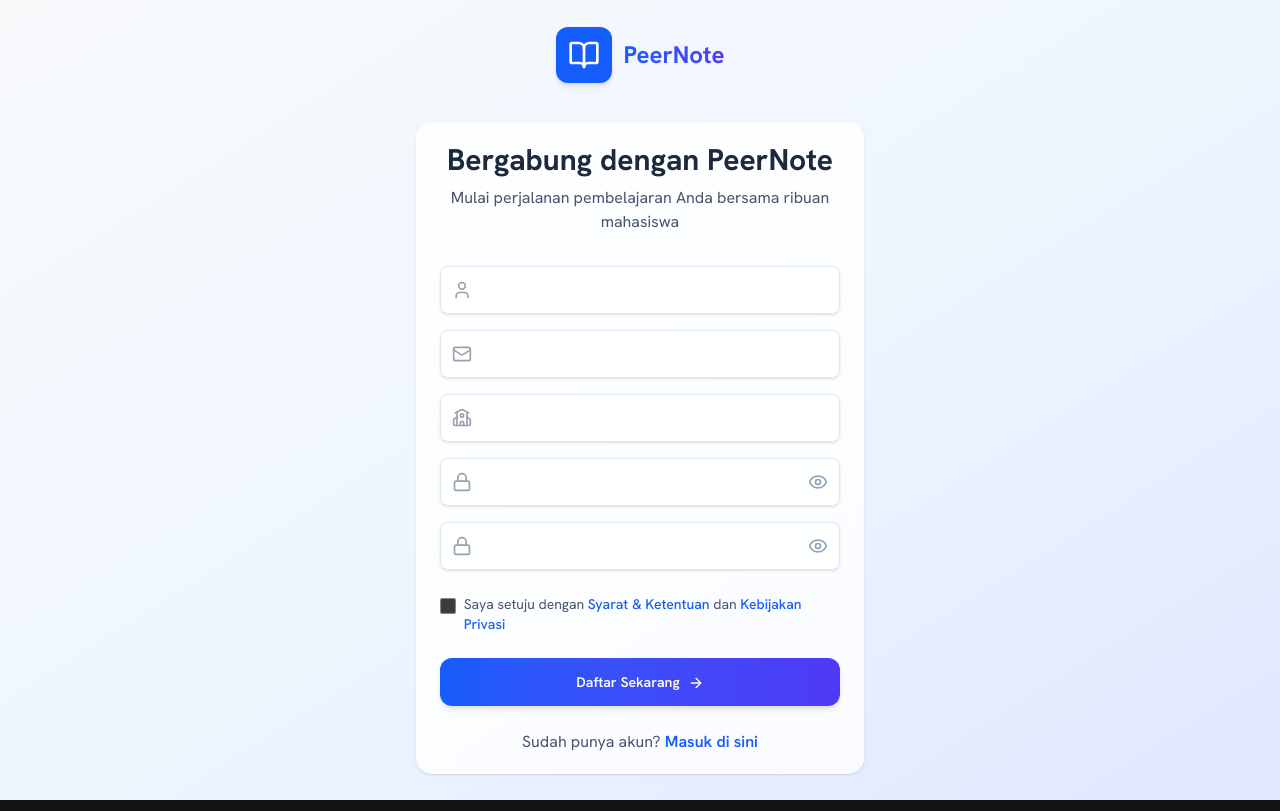
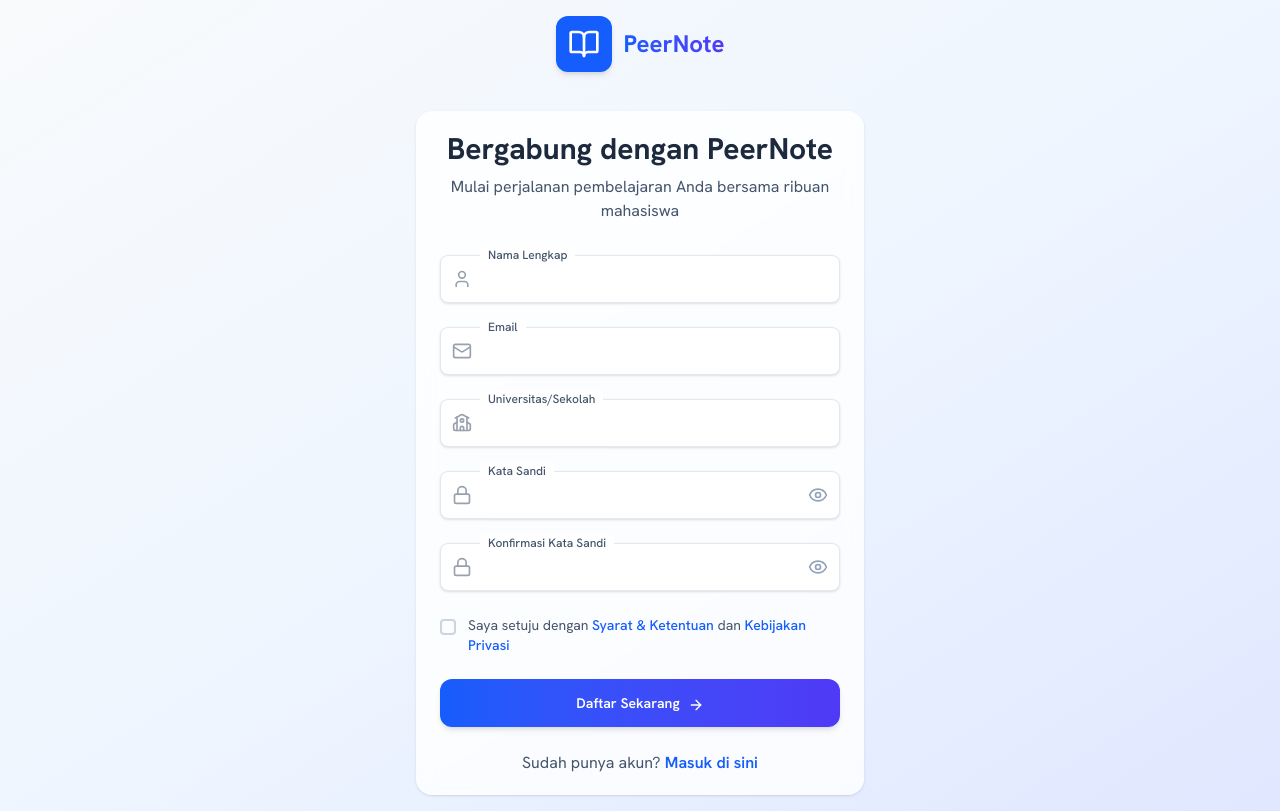
Before and after one commit to zaki-ramadhan/peer-note-sharing-platform, a React (Vite) app in the folder frontend/: page /register in a window 1280 px wide. Built offline with nearby package versions, Linux system fonts and the light colour scheme.

Commit message:
feat: enhance RegisterPage with form validation and improved UI elements

```diff
--- a/frontend/src/pages/RegisterPage.jsx
+++ b/frontend/src/pages/RegisterPage.jsx
@@ -1,52 +1,63 @@
-import { useState } from 'react';
-import { Link, useNavigate } from 'react-router';
-import { Eye, EyeOff, Mail, Lock, User, BookOpen, ArrowRight, School } from 'lucide-react';
-import { Button, Input, Card, CardContent } from '@components/ui';
-import { useAuth } from '@contexts/AuthContext';
+import { useState } from "react";
+import { Link, useNavigate } from "react-router";
+import {
+  Eye,
+  EyeOff,
+  Mail,
+  Lock,
+  User,
+  BookOpen,
+  ArrowRight,
+  School,
+} from "lucide-react";
+import { Button, Input, Card, CardContent } from "@components/ui";
+import { useAuth } from "@contexts/AuthContext";
 
 const RegisterPage = () => {
   const [showPassword, setShowPassword] = useState(false);
   const [showConfirmPassword, setShowConfirmPassword] = useState(false);
+  const [agreeToTerms, setAgreeToTerms] = useState(false);
   const [formData, setFormData] = useState({
-        name: '',
-        email: '',
-        university: '',
-        password: '',
-        confirmPassword: ''
+    name: "",
+    email: "",
+    university: "",
+    password: "",
+    confirmPassword: "",
   });
-    const [error, setError] = useState('');
+  const [error, setError] = useState("");
   const navigate = useNavigate();
   const { register, loading } = useAuth();
 
   const handleSubmit = async (e) => {
     e.preventDefault();
-        setError('');
+    setError("");
 
     if (formData.password !== formData.confirmPassword) {
-            setError('Password tidak cocok!');
+      setError("Password tidak cocok!");
       return;
     }
 
     if (formData.password.length < 6) {
-            setError('Password minimal 6 karakter!');
+      setError("Password minimal 6 karakter!");
       return;
     }
 
     const result = await register(formData);
 
     if (result.success) {
-            navigate('/dashboard');
+      navigate("/dashboard");
     } else {
-            setError(result.message || 'Registration failed. Please try again.');
+      setError(result.message || "Registration failed. Please try again.");
     }
   };
 
   const handleChange = (e) => {
     setFormData({
       ...formData,
-            [e.target.name]: e.target.value
+      [e.target.name]: e.target.value,
     });
-    }; return (
+  };
+  return (
     <div className="min-h-screen bg-gradient-to-br from-slate-50 via-blue-50 to-indigo-100 flex items-center justify-center p-4 font-['Hanken_Grotesk']">
       <div className="w-full max-w-md">
         {/* Logo */}
@@ -54,7 +65,8 @@ const RegisterPage = () => {
           <Link to="/" className="inline-flex items-center space-x-3 group">
             <div className="p-3 bg-blue-600 rounded-xl shadow-md group- transition-shadow">
               <BookOpen className="h-8 w-8 text-white" />
-                        </div>                        <span className="text-2xl font-bold bg-gradient-to-r from-blue-600 to-indigo-600 bg-clip-text text-transparent">
+            </div>{" "}
+            <span className="text-2xl font-bold bg-gradient-to-r from-blue-600 to-indigo-600 bg-clip-text text-transparent">
               PeerNote
             </span>
           </Link>
@@ -62,7 +74,9 @@ const RegisterPage = () => {
 
         {/* Register Card */}
         <Card className="backdrop-blur-sm bg-white/80 border-0 shadow-md">
-                    <CardContent className="p-8">                        <div className="text-center mb-8">
+          <CardContent className="p-8">
+            {" "}
+            <div className="text-center mb-8">
               <h1 className="text-3xl font-bold text-slate-800 mb-2">
                 Bergabung dengan PeerNote
               </h1>
@@ -70,105 +84,165 @@ const RegisterPage = () => {
                 Mulai perjalanan pembelajaran Anda bersama ribuan mahasiswa
               </p>
             </div>
-
             {error && (
               <div className="mb-6 p-4 bg-red-50 border border-red-200 rounded-lg">
                 <p className="text-red-600 text-sm">{error}</p>
               </div>
             )}
-
             <form onSubmit={handleSubmit} className="space-y-6">
-                            <div className="space-y-4">
+              <div className="space-y-6">
+                <div className="relative">
                   <Input
                     type="text"
                     name="name"
-                                    placeholder="Nama lengkap"
+                    placeholder=""
                     icon={User}
                     value={formData.name}
                     onChange={handleChange}
-                                    className="h-12 bg-white/70 border-slate-200 focus:border-blue-500 focus:ring-blue-500/20"
+                    className="h-12 bg-white border-slate-200 focus:border-blue-500 focus:ring-blue-500/20 text-slate-900"
                     required
                   />
+                  <label className="absolute left-10 -top-2 text-xs font-medium text-slate-600 bg-white px-2 pointer-events-none">
+                    Nama Lengkap
+                  </label>
+                </div>
 
+                <div className="relative">
                   <Input
                     type="email"
                     name="email"
-                                    placeholder="alamat@email.com"
+                    placeholder=""
                     icon={Mail}
                     value={formData.email}
                     onChange={handleChange}
-                                    className="h-12 bg-white/70 border-slate-200 focus:border-blue-500 focus:ring-blue-500/20"
+                    className="h-12 bg-white border-slate-200 focus:border-blue-500 focus:ring-blue-500/20 text-slate-900"
                     required
                   />
+                  <label className="absolute left-10 -top-2 text-xs font-medium text-slate-600 bg-white px-2 pointer-events-none">
+                    Email
+                  </label>
+                </div>
 
+                <div className="relative">
                   <Input
                     type="text"
                     name="university"
-                                    placeholder="Universitas/Sekolah"
+                    placeholder=""
                     icon={School}
                     value={formData.university}
                     onChange={handleChange}
-                                    className="h-12 bg-white/70 border-slate-200 focus:border-blue-500 focus:ring-blue-500/20"
+                    className="h-12 bg-white border-slate-200 focus:border-blue-500 focus:ring-blue-500/20 text-slate-900"
                     required
                   />
+                  <label className="absolute left-10 -top-2 text-xs font-medium text-slate-600 bg-white px-2 pointer-events-none">
+                    Universitas/Sekolah
+                  </label>
+                </div>
 
                 <div className="relative">
                   <Input
-                                        type={showPassword ? 'text' : 'password'}
+                    type={showPassword ? "text" : "password"}
                     name="password"
-                                        placeholder="Kata sandi"
+                    placeholder=""
                     icon={Lock}
                     value={formData.password}
                     onChange={handleChange}
-                                        className="h-12 bg-white/70 border-slate-200 focus:border-blue-500 focus:ring-blue-500/20 pr-12"
+                    className="h-12 bg-white border-slate-200 focus:border-blue-500 focus:ring-blue-500/20 pr-12 text-slate-900"
                     required
                   />
+                  <label className="absolute left-10 -top-2 text-xs font-medium text-slate-600 bg-white px-2 pointer-events-none">
+                    Kata Sandi
+                  </label>
                   <button
                     type="button"
                     onClick={() => setShowPassword(!showPassword)}
                     className="absolute right-3 top-1/2 transform -translate-y-1/2 text-slate-400 hover:text-slate-600 transition-colors"
                   >
-                                        {showPassword ? <EyeOff className="h-5 w-5" /> : <Eye className="h-5 w-5" />}
+                    {showPassword ? (
+                      <EyeOff className="h-5 w-5" />
+                    ) : (
+                      <Eye className="h-5 w-5" />
+                    )}
                   </button>
                 </div>
 
                 <div className="relative">
                   <Input
-                                        type={showConfirmPassword ? 'text' : 'password'}
+                    type={showConfirmPassword ? "text" : "password"}
                     name="confirmPassword"
-                                        placeholder="Konfirmasi kata sandi"
+                    placeholder=""
                     icon={Lock}
                     value={formData.confirmPassword}
                     onChange={handleChange}
-                                        className="h-12 bg-white/70 border-slate-200 focus:border-blue-500 focus:ring-blue-500/20 pr-12"
+                    className="h-12 bg-white border-slate-200 focus:border-blue-500 focus:ring-blue-500/20 pr-12 text-slate-900"
                     required
                   />
+                  <label className="absolute left-10 -top-2 text-xs font-medium text-slate-600 bg-white px-2 pointer-events-none">
+                    Konfirmasi Kata Sandi
+                  </label>
                   <button
                     type="button"
                     onClick={() => setShowConfirmPassword(!showConfirmPassword)}
                     className="absolute right-3 top-1/2 transform -translate-y-1/2 text-slate-400 hover:text-slate-600 transition-colors"
                   >
-                                        {showConfirmPassword ? <EyeOff className="h-5 w-5" /> : <Eye className="h-5 w-5" />}
+                    {showConfirmPassword ? (
+                      <EyeOff className="h-5 w-5" />
+                    ) : (
+                      <Eye className="h-5 w-5" />
+                    )}
                   </button>
                 </div>
               </div>
 
               <div className="flex items-start">
+                <label className="flex items-start cursor-pointer group">
+                  <div className="relative mt-1">
                     <input
                       type="checkbox"
-                                    className="w-4 h-4 text-blue-600 border-slate-300 rounded focus:ring-blue-500 mt-1"
+                      className="sr-only"
+                      checked={agreeToTerms}
+                      onChange={(e) => setAgreeToTerms(e.target.checked)}
                       required
                     />
-                                <span className="ml-2 text-sm text-slate-600">
-                                    Saya setuju dengan{' '}
-                                    <Link to="/terms" className="text-blue-600 hover:underline font-medium">
+                    <div
+                      className={`w-4 h-4 border-2 rounded transition-all duration-200 flex items-center justify-center ${
+                        agreeToTerms
+                          ? "bg-blue-600 border-blue-600"
+                          : "bg-transparent border-slate-300 group-hover:border-slate-400"
+                      }`}
+                    >
+                      <svg
+                        className={`w-3 h-3 text-white transition-opacity duration-200 ${
+                          agreeToTerms ? "opacity-100" : "opacity-0"
+                        }`}
+                        fill="currentColor"
+                        viewBox="0 0 20 20"
+                      >
+                        <path
+                          fillRule="evenodd"
+                          d="M16.707 5.293a1 1 0 010 1.414l-8 8a1 1 0 01-1.414 0l-4-4a1 1 0 011.414-1.414L8 12.586l7.293-7.293a1 1 0 011.414 0z"
+                          clipRule="evenodd"
+                        />
+                      </svg>
+                    </div>
+                  </div>
+                  <span className="ml-3 text-sm text-slate-600 select-none">
+                    Saya setuju dengan{" "}
+                    <Link
+                      to="/terms"
+                      className="text-blue-600 hover:underline font-medium"
+                    >
                       Syarat & Ketentuan
-                                    </Link>
-                                    {' '}dan{' '}
-                                    <Link to="/privacy" className="text-blue-600 hover:underline font-medium">
+                    </Link>{" "}
+                    dan{" "}
+                    <Link
+                      to="/privacy"
+                      className="text-blue-600 hover:underline font-medium"
+                    >
                       Kebijakan Privasi
                     </Link>
                   </span>
+                </label>
               </div>
 
               <Button
@@ -176,7 +250,9 @@ const RegisterPage = () => {
                 className="w-full h-12 bg-gradient-to-r from-blue-600 to-indigo-600 hover:from-blue-700 hover:to-indigo-700 shadow-md  transition-all duration-200"
                 loading={loading}
               >
-                                {loading ? 'Mendaftar...' : (
+                {loading ? (
+                  "Mendaftar..."
+                ) : (
                   <>
                     Daftar Sekarang
                     <ArrowRight className="inline ml-2 h-4 w-4" />
@@ -184,14 +260,15 @@ const RegisterPage = () => {
                 )}
               </Button>
             </form>
-
             <div className="mt-6 text-center">
               <span className="text-slate-600">Sudah punya akun? </span>
-                            <Link to="/login" className="text-blue-600 hover:text-blue-700 font-semibold">
+              <Link
+                to="/login"
+                className="text-blue-600 hover:text-blue-700 font-semibold"
+              >
                 Masuk di sini
               </Link>
             </div>
-
           </CardContent>
         </Card>
       </div>
```
Lines whose indentation alone changed are shown as unchanged.
